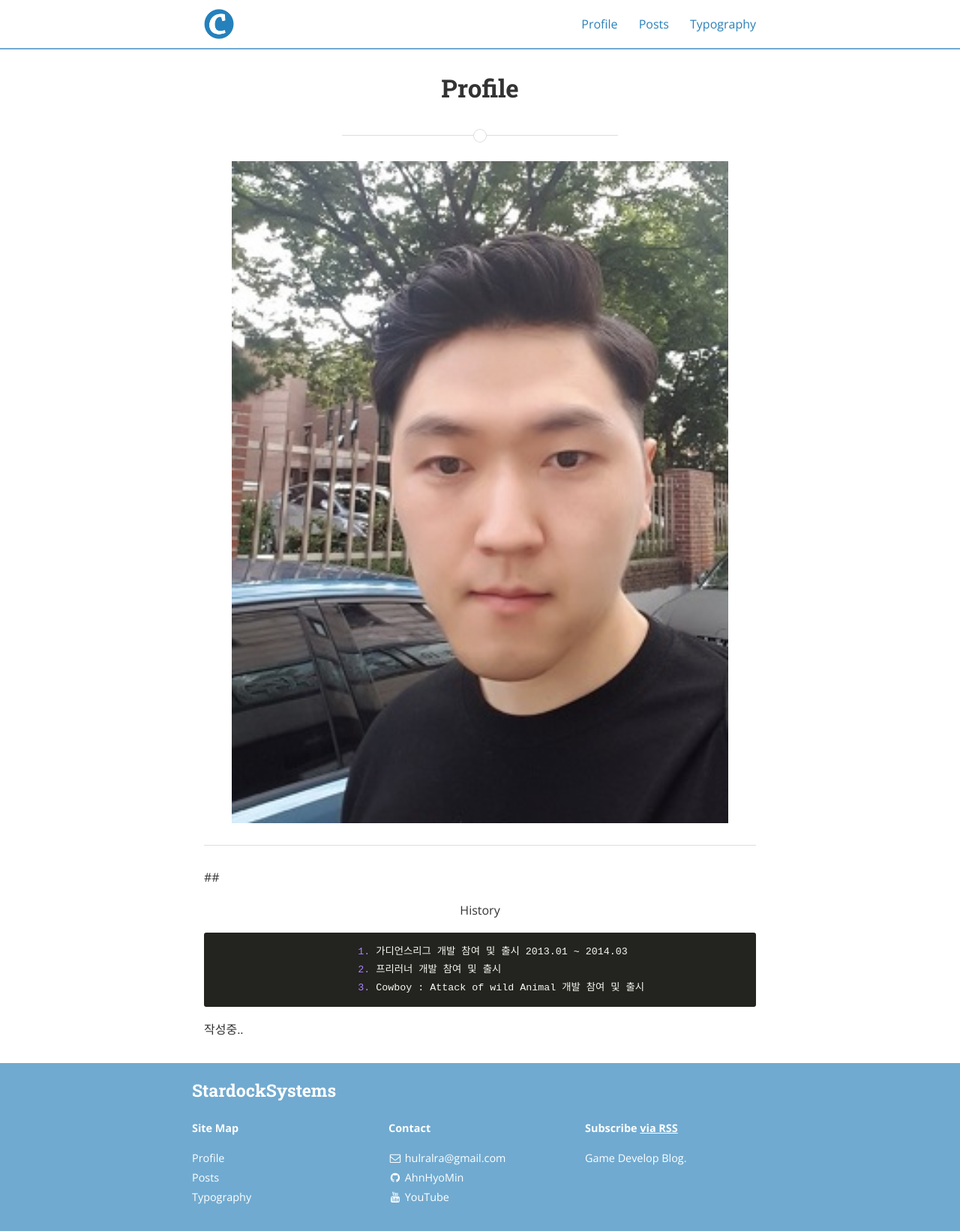
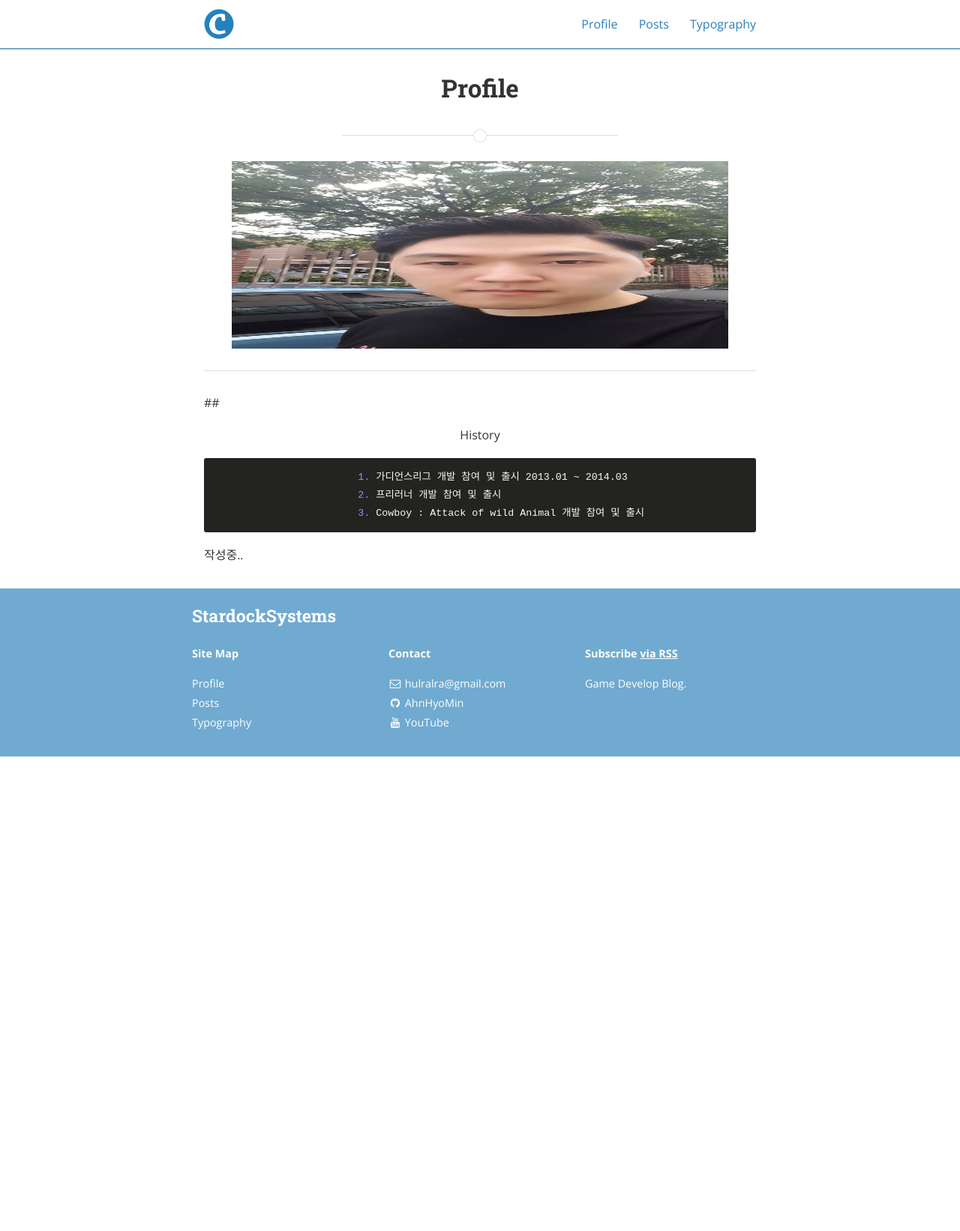
Before and after one commit to AhnHyoMin/ahnhyomin.github.io, a Jekyll site: the page built from about.md, in a window 1280 px wide. Shown: the whole page at 75% size. Built offline with Jekyll 4.4.1, drawn with Linux system fonts in a browser that asks for light colours; nearby versions of some CDN libraries; after the commit the page ends 1009 px from its top, so only the background shows below that.

Commit message:
사진 사이즈 조정

```diff
--- a/about.md
+++ b/about.md
@@ -11,7 +11,7 @@ permalink: /Profile/
 <!--
 <img src="{{ site.baseurl }}/assets/profile_photo.jpg" title="Profile Picture" class="profile"> -->
 
-<Center><img src="/assets/profile_photo.jpg" width="30%" height="30%"></Center>
+<Center><img src="/assets/profile_photo.jpg" width="200" height="250"></Center>
 
 ---
 
```
Also changed, not shown: assets/profile_photo.jpg.
